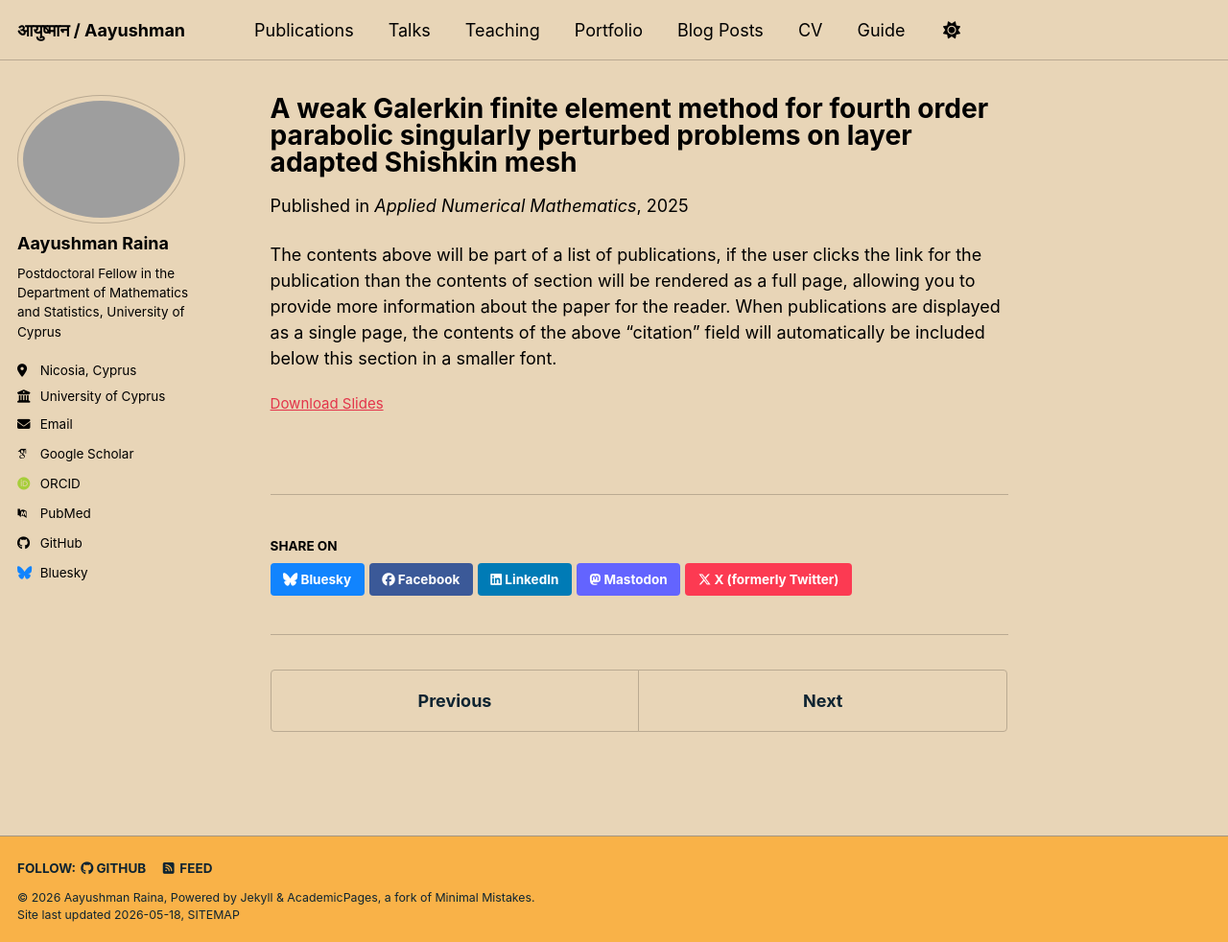
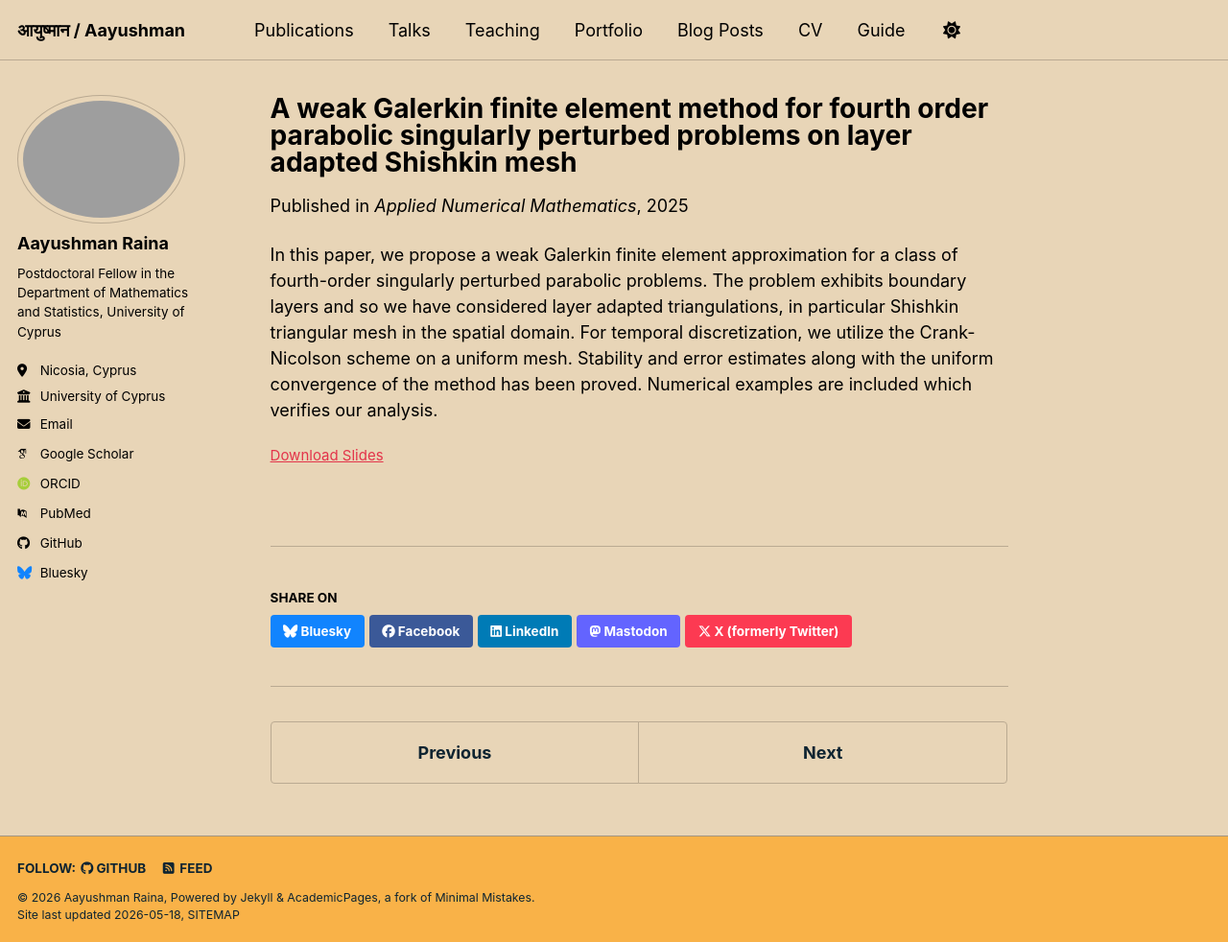
Before and after one commit to Aayushman5/Aayushman5.github.io, a Jekyll site: the page built from _publications/2010-10-01-paper-title-number-2.md, in a window 1280 px wide and 982 px high. Shown: the whole window at 96% size. Built offline with Jekyll 4.4.1, drawn with Linux system fonts in a browser that asks for light colours; some web fonts are replaced; a script bundle is joined from its source files by our own code; library files that are not in the unit come from our copies.

Commit message:
Update 2010-10-01-paper-title-number-2.md

```diff
--- a/_publications/2010-10-01-paper-title-number-2.md
+++ b/_publications/2010-10-01-paper-title-number-2.md
@@ -9,4 +9,4 @@ slidesurl: 'https://academicpages.github.io/files/slides2.pdf'
 paperurl: 'https://academicpages.github.io/files/paper2.pdf'
 ---
 
-The contents above will be part of a list of publications, if the user clicks the link for the publication than the contents of section will be rendered as a full page, allowing you to provide more information about the paper for the reader. When publications are displayed as a single page, the contents of the above "citation" field will automatically be included below this section in a smaller font.
+In this paper, we propose a weak Galerkin finite element approximation for a class of fourth-order singularly perturbed parabolic problems. The problem exhibits boundary layers and so we have considered layer adapted triangulations, in particular Shishkin triangular mesh in the spatial domain. For temporal discretization, we utilize the Crank-Nicolson scheme on a uniform mesh. Stability and error estimates along with the uniform convergence of the method has been proved. Numerical examples are included which verifies our analysis.
```
